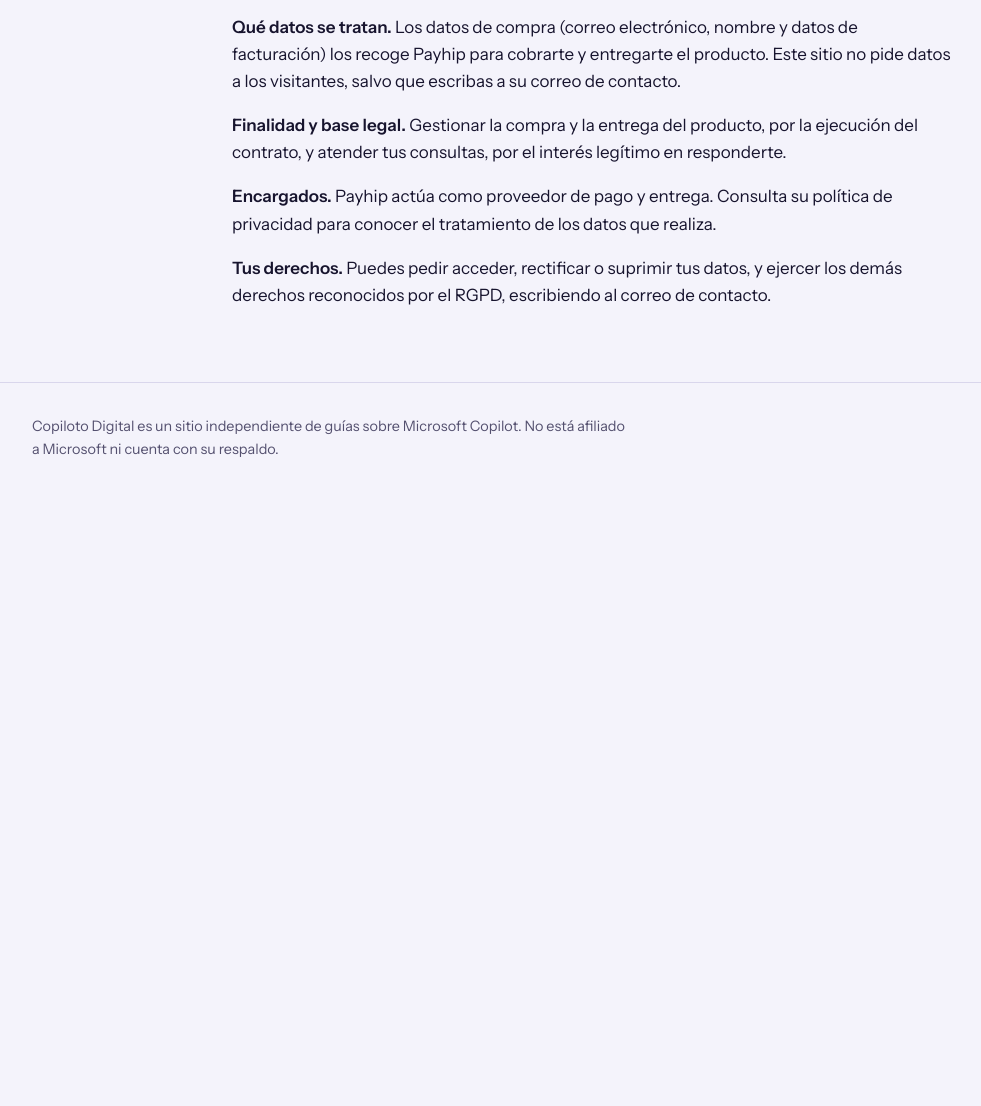
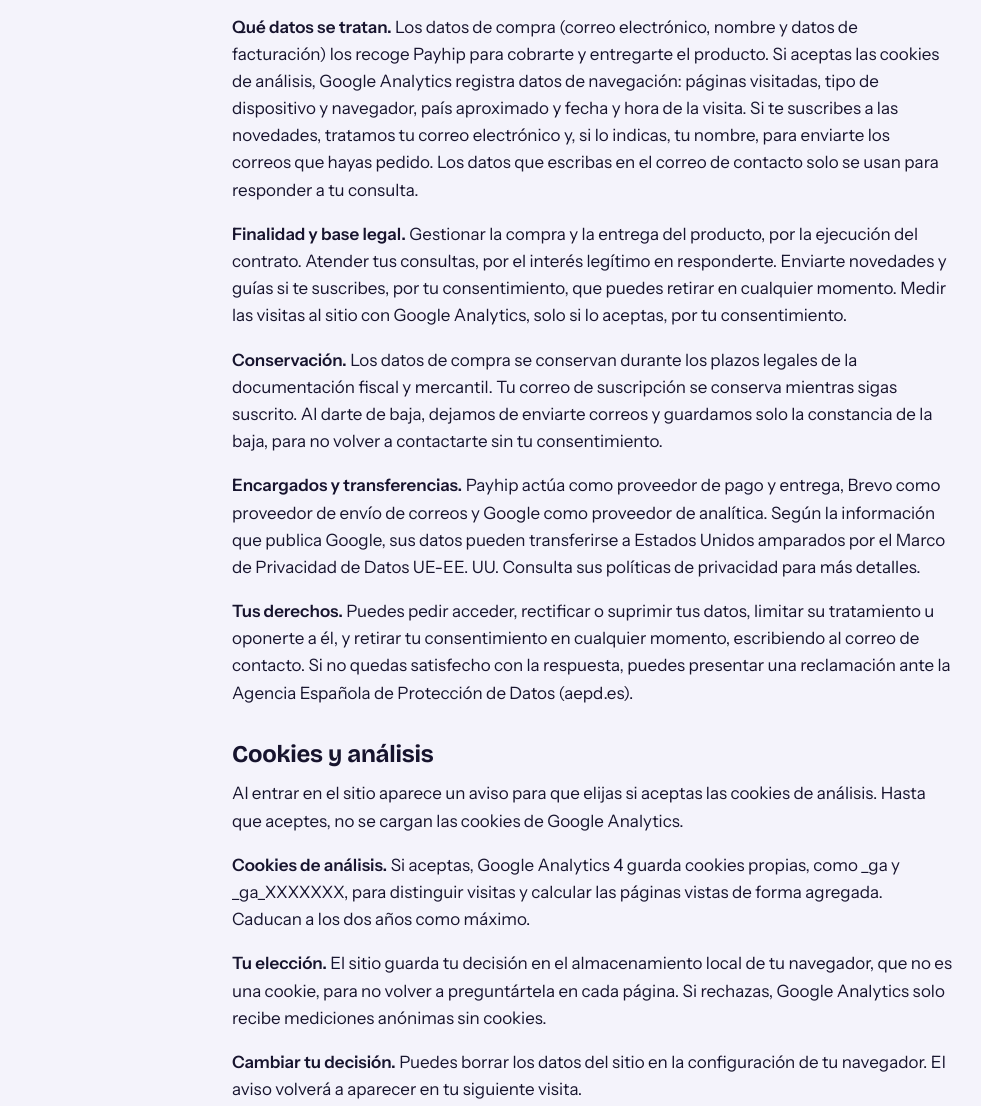
Before and after one commit to lgm1976/copilotodigital, a plain HTML site: page legal/index.html in a window 1280 px wide. Shown: the part 936-2042 px from the top of the page, without its empty margins (48-1029 px from the left). Before the commit the page ends 1429 px from the top, so only its background shows below. Drawn offline with nearby package versions, Linux system fonts and the light colour scheme.

Commit message:
Actualización de bases legales.

```diff
--- a/legal/index.html
+++ b/legal/index.html
@@ -59,10 +59,17 @@ gtag('config', 'G-9B4WMWT45J');
 
     <h2 id="privacidad">Política de privacidad</h2>
     <p><strong>Responsable.</strong> Luis González Moreno, en el contacto indicado en el aviso legal.</p>
-    <p><strong>Qué datos se tratan.</strong> Los datos de compra (correo electrónico, nombre y datos de facturación) los recoge Payhip para cobrarte y entregarte el producto. Este sitio no pide datos a los visitantes, salvo que escribas a su correo de contacto.</p>
-    <p><strong>Finalidad y base legal.</strong> Gestionar la compra y la entrega del producto, por la ejecución del contrato, y atender tus consultas, por el interés legítimo en responderte.</p>
-    <p><strong>Encargados.</strong> Payhip actúa como proveedor de pago y entrega. Consulta su política de privacidad para conocer el tratamiento de los datos que realiza.</p>
-    <p><strong>Tus derechos.</strong> Puedes pedir acceder, rectificar o suprimir tus datos, y ejercer los demás derechos reconocidos por el RGPD, escribiendo al correo de contacto.</p>
+    <p><strong>Qué datos se tratan.</strong> Los datos de compra (correo electrónico, nombre y datos de facturación) los recoge Payhip para cobrarte y entregarte el producto. Si aceptas las cookies de análisis, Google Analytics registra datos de navegación: páginas visitadas, tipo de dispositivo y navegador, país aproximado y fecha y hora de la visita. Si te suscribes a las novedades, tratamos tu correo electrónico y, si lo indicas, tu nombre, para enviarte los correos que hayas pedido. Los datos que escribas en el correo de contacto solo se usan para responder a tu consulta.</p>
+    <p><strong>Finalidad y base legal.</strong> Gestionar la compra y la entrega del producto, por la ejecución del contrato. Atender tus consultas, por el interés legítimo en responderte. Enviarte novedades y guías si te suscribes, por tu consentimiento, que puedes retirar en cualquier momento. Medir las visitas al sitio con Google Analytics, solo si lo aceptas, por tu consentimiento.</p>
+    <p><strong>Conservación.</strong> Los datos de compra se conservan durante los plazos legales de la documentación fiscal y mercantil. Tu correo de suscripción se conserva mientras sigas suscrito. Al darte de baja, dejamos de enviarte correos y guardamos solo la constancia de la baja, para no volver a contactarte sin tu consentimiento.</p>
+    <p><strong>Encargados y transferencias.</strong> Payhip actúa como proveedor de pago y entrega, Brevo como proveedor de envío de correos y Google como proveedor de analítica. Según la información que publica Google, sus datos pueden transferirse a Estados Unidos amparados por el Marco de Privacidad de Datos UE-EE. UU. Consulta sus políticas de privacidad para más detalles.</p>
+    <p><strong>Tus derechos.</strong> Puedes pedir acceder, rectificar o suprimir tus datos, limitar su tratamiento u oponerte a él, y retirar tu consentimiento en cualquier momento, escribiendo al correo de contacto. Si no quedas satisfecho con la respuesta, puedes presentar una reclamación ante la Agencia Española de Protección de Datos (aepd.es).</p>
+
+    <h2 id="cookies">Cookies y análisis</h2>
+    <p>Al entrar en el sitio aparece un aviso para que elijas si aceptas las cookies de análisis. Hasta que aceptes, no se cargan las cookies de Google Analytics.</p>
+    <p><strong>Cookies de análisis.</strong> Si aceptas, Google Analytics 4 guarda cookies propias, como _ga y _ga_XXXXXXX, para distinguir visitas y calcular las páginas vistas de forma agregada. Caducan a los dos años como máximo.</p>
+    <p><strong>Tu elección.</strong> El sitio guarda tu decisión en el almacenamiento local de tu navegador, que no es una cookie, para no volver a preguntártela en cada página. Si rechazas, Google Analytics solo recibe mediciones anónimas sin cookies.</p>
+    <p><strong>Cambiar tu decisión.</strong> Puedes borrar los datos del sitio en la configuración de tu navegador. El aviso volverá a aparecer en tu siguiente visita.</p>
   </article>
 </main>
 
```
Also changed, not shown: suscribirse/index.html (+1 -1 lines).
